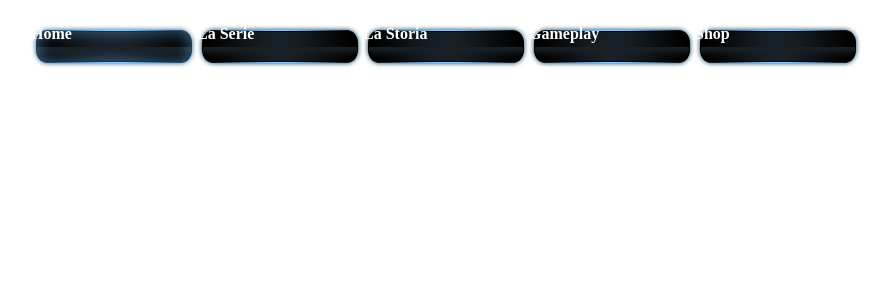
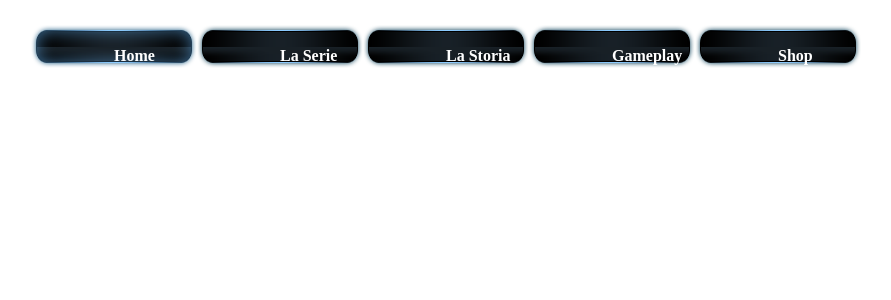
Before and after one commit to Felkun/amm, a PHP site: page / in a window 1280 px wide. Shown: the part 120-420 px from the top of the page, without its empty margins (17-908 px from the left). Run offline with PHP 8.4, Linux system fonts and the light colour scheme.

Commit message:
Revert "Pova bottoni"
This reverts commit 23ab2ed0dca0153b3ce153b8c3b0dd505871d739.

```diff
--- a/css/style.css
+++ b/css/style.css
@@ -47,5 +47,7 @@ ul#menu {
 }
 
 span.menu {
-    text-align: center;
+    position: relative;
+    top:      50%;
+    left:     50%;
 }
```
